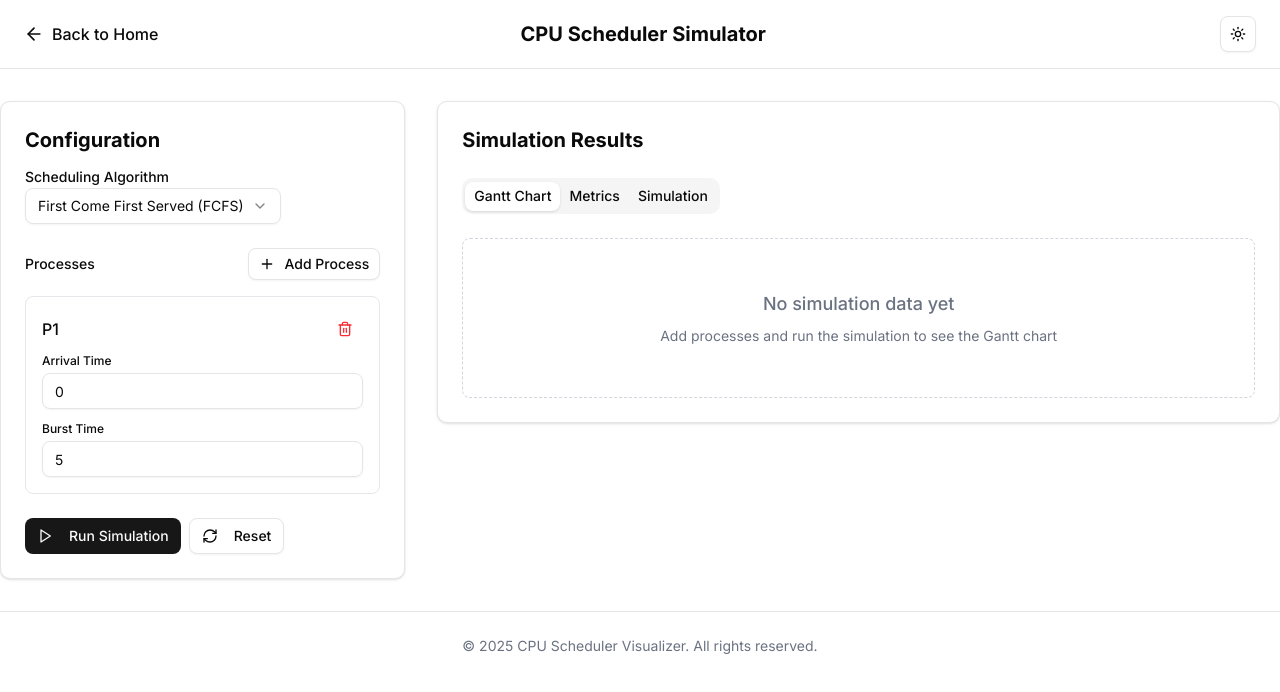
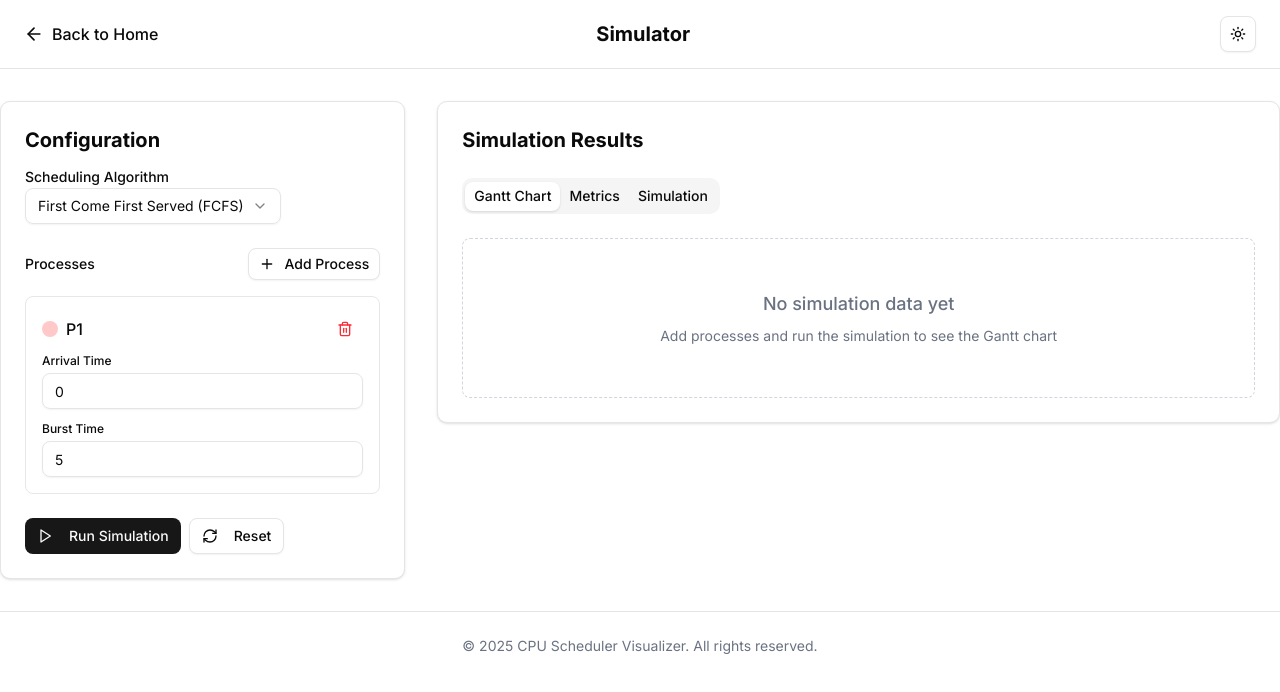
Before and after one commit to rakaiskandar/scheduling-simulation, a Next.js app: page /simulate in a window 1280 px wide. Both pictures are taken after a click on the button "Add Process". Shown: the top 692 px of the page. Built offline with nearby package versions, Linux system fonts and the light colour scheme.

Commit message:
fix: randomized color process

```diff
--- a/src/components/process-manager.tsx
+++ b/src/components/process-manager.tsx
@@ -6,6 +6,7 @@ import { Button } from "@/components/ui/button"
 import { Input } from "@/components/ui/input"
 import { Label } from "@/components/ui/label"
 import type { Process } from "@/types/simulation"
+import { getProcessColor } from "@/lib/process-colors"
 
 interface ProcessManagerProps {
   processes: Process[]
@@ -15,21 +16,6 @@ interface ProcessManagerProps {
 export function ProcessManager({ processes, setProcesses }: ProcessManagerProps) {
   const [nextId, setNextId] = useState(1)
 
-  // Random color generator
-  const getRandomColor = () => {
-    const colors = [
-      "bg-red-200 border-red-400 dark:bg-red-900/30 dark:border-red-700",
-      "bg-blue-200 border-blue-400 dark:bg-blue-900/30 dark:border-blue-700",
-      "bg-green-200 border-green-400 dark:bg-green-900/30 dark:border-green-700",
-      "bg-yellow-200 border-yellow-400 dark:bg-yellow-900/30 dark:border-yellow-700",
-      "bg-purple-200 border-purple-400 dark:bg-purple-900/30 dark:border-purple-700",
-      "bg-pink-200 border-pink-400 dark:bg-pink-900/30 dark:border-pink-700",
-      "bg-indigo-200 border-indigo-400 dark:bg-indigo-900/30 dark:border-indigo-700",
-      "bg-teal-200 border-teal-400 dark:bg-teal-900/30 dark:border-teal-700",
-    ]
-    return colors[Math.floor(Math.random() * colors.length)]
-  }
-
   // Add a new process
   const addProcess = () => {
     const newProcess: Process = {
@@ -38,7 +24,7 @@ export function ProcessManager({ processes, setProcesses }: ProcessManagerProps)
       arrivalTime: 0,
       burstTime: 5,
       remainingTime: 5,
-      color: getRandomColor(),
+      color: getProcessColor(nextId),
     }
     setProcesses([...processes, newProcess])
     setNextId(nextId + 1)
@@ -84,7 +70,10 @@ export function ProcessManager({ processes, setProcesses }: ProcessManagerProps)
           processes.map((process) => (
             <div key={process.id} className="rounded-md border border-gray-200 dark:border-gray-800 p-4">
               <div className="mb-2 flex items-center justify-between">
-                <span className="font-medium">{process.name}</span>
+                <div className="flex items-center gap-2">
+                  <div className={`h-4 w-4 rounded-full ${process.color.replace("border-", "bg-")}`}></div>
+                  <span className="font-medium">{process.name}</span>
+                </div>
                 <Button size="sm" variant="ghost" onClick={() => removeProcess(process.id)}>
                   <Trash2 className="h-4 w-4 text-red-500" />
                 </Button>
--- a/src/components/simulation-animated.tsx
+++ b/src/components/simulation-animated.tsx
@@ -4,6 +4,7 @@ import { useState, useEffect, useRef } from "react"
 import { Play, Pause, SkipForward, RotateCcw } from "lucide-react"
 import { Button } from "@/components/ui/button"
 import { Slider } from "@/components/ui/slider"
+import { getProcessTextColor, getProcessCharacter } from "@/lib/process-colors"
 import type { Process, GanttEntry } from "@/types/simulation"
 
 interface SimulationAnimatedProps {
@@ -19,22 +20,11 @@ export function SimulationAnimated({ processes, ganttChart }: SimulationAnimated
   const animationRef = useRef<number>(0)
   const lastTimeRef = useRef<number>(0)
 
-  // Characters for processes and CPU
-  const characters = [
-    { name: "robot", color: "text-blue-500" },
-    { name: "ghost", color: "text-purple-500" },
-    { name: "alien", color: "text-green-500" },
-    { name: "ninja", color: "text-red-500" },
-    { name: "zombie", color: "text-yellow-500" },
-    { name: "pirate", color: "text-pink-500" },
-    { name: "knight", color: "text-indigo-500" },
-    { name: "wizard", color: "text-teal-500" },
-  ]
-
   // Assign characters to processes
-  const processCharacters = processes.map((process, index) => ({
+  const processCharacters = processes.map((process) => ({
     ...process,
-    character: characters[index % characters.length],
+    character: getProcessCharacter(process.id),
+    textColor: getProcessTextColor(process.id),
   }))
 
   // Calculate max time from gantt chart
@@ -56,9 +46,9 @@ export function SimulationAnimated({ processes, ganttChart }: SimulationAnimated
 
       const deltaTime = timestamp - lastTimeRef.current
 
-      if (deltaTime > 1000 / (speed * 2)) {
+      if (deltaTime > 1000 / speed) {
         setCurrentTime((prevTime) => {
-          const newTime = prevTime + 0.5
+          const newTime = prevTime + 1 // Changed from 0.5 to 1
           if (newTime >= maxTime) {
             setIsPlaying(false)
             return maxTime
@@ -97,7 +87,7 @@ export function SimulationAnimated({ processes, ganttChart }: SimulationAnimated
   // Step forward
   const stepForward = () => {
     setCurrentTime((prevTime) => {
-      const newTime = prevTime + 0.5
+      const newTime = prevTime + 1 // Changed from 0.5 to 1
       return newTime > maxTime ? maxTime : newTime
     })
     setIsPlaying(false)
@@ -112,10 +102,9 @@ export function SimulationAnimated({ processes, ganttChart }: SimulationAnimated
   const getReadyQueueProcesses = () => {
     return processCharacters.filter(
       (process) =>
-        (process.arrivalTime <= currentTime &&
-          (process.startTime === undefined || process.startTime > currentTime) &&
-          !getCurrentProcess()) ||
-        (getCurrentProcess() && process.id !== getCurrentProcess()?.processId),
+        process.arrivalTime <= currentTime &&
+        (process.finishTime === undefined || process.finishTime > currentTime) &&
+        (!getCurrentProcess() || (getCurrentProcess() && process.id !== getCurrentProcess()?.processId)),
     )
   }
 
@@ -137,7 +126,7 @@ export function SimulationAnimated({ processes, ganttChart }: SimulationAnimated
 
   // Find the character for the current process
   const currentProcessCharacter = currentRunningProcess
-    ? processCharacters.find((p) => p.id === currentRunningProcess.processId)?.character
+    ? processCharacters.find((p) => p.id === currentRunningProcess.processId)
     : null
 
   return (
@@ -151,9 +140,7 @@ export function SimulationAnimated({ processes, ganttChart }: SimulationAnimated
               <div className="flex flex-wrap gap-2 justify-center">
                 {waitingProcesses.map((process) => (
                   <div key={`waiting-${process.id}`} className="flex flex-col items-center">
-                    <div className={`text-2xl ${process.character.color}`}>
-                      {renderCharacter(process.character.name)}
-                    </div>
+                    <div className={`text-2xl ${process.textColor}`}>{process.character.emoji}</div>
                     <span className="text-xs font-medium">{process.name}</span>
                     <span className="text-xs">Arrives: {process.arrivalTime}</span>
                   </div>
@@ -170,8 +157,8 @@ export function SimulationAnimated({ processes, ganttChart }: SimulationAnimated
               <div className="flex flex-col items-center justify-center h-24 bg-gray-100 dark:bg-gray-800 rounded-md">
                 {currentRunningProcess ? (
                   <div className="flex flex-col items-center">
-                    <div className={`text-4xl animate-pulse ${currentProcessCharacter?.color}`}>
-                      {renderCharacter(currentProcessCharacter?.name || "")}
+                    <div className={`text-4xl animate-pulse ${currentProcessCharacter?.textColor}`}>
+                      {currentProcessCharacter?.character.emoji}
                     </div>
                     <div className="mt-1 text-sm font-medium">
                       {processCharacters.find((p) => p.id === currentRunningProcess.processId)?.name}
@@ -189,9 +176,7 @@ export function SimulationAnimated({ processes, ganttChart }: SimulationAnimated
               <div className="flex flex-wrap gap-2 justify-center">
                 {readyQueueProcesses.map((process) => (
                   <div key={`ready-${process.id}`} className="flex flex-col items-center">
-                    <div className={`text-2xl ${process.character.color}`}>
-                      {renderCharacter(process.character.name)}
-                    </div>
+                    <div className={`text-2xl ${process.textColor}`}>{process.character.emoji}</div>
                     <span className="text-xs font-medium">{process.name}</span>
                   </div>
                 ))}
@@ -208,7 +193,7 @@ export function SimulationAnimated({ processes, ganttChart }: SimulationAnimated
             <div className="flex flex-wrap gap-3 justify-center">
               {completedProcesses.map((process) => (
                 <div key={`completed-${process.id}`} className="flex flex-col items-center">
-                  <div className={`text-2xl ${process.character.color}`}>{renderCharacter(process.character.name)}</div>
+                  <div className={`text-2xl ${process.textColor}`}>{process.character.emoji}</div>
                   <span className="text-xs font-medium">{process.name}</span>
                   <span className="text-xs">Finished: {process.finishTime}</span>
                 </div>
@@ -223,7 +208,7 @@ export function SimulationAnimated({ processes, ganttChart }: SimulationAnimated
         {/* Timeline */}
         <div className="w-full max-w-3xl">
           <div className="flex items-center justify-between mb-2">
-            <span className="text-sm">Time: {currentTime.toFixed(1)}</span>
+            <span className="text-sm">Time: {currentTime} seconds</span>
             <span className="text-sm">Speed: {speed}x</span>
           </div>
           <div className="mb-4">
@@ -231,7 +216,7 @@ export function SimulationAnimated({ processes, ganttChart }: SimulationAnimated
               value={[currentTime]}
               min={0}
               max={maxTime}
-              step={0.5}
+              step={1} // Changed from 0.5 to 1
               onValueChange={(value) => {
                 setCurrentTime(value[0])
                 setIsPlaying(false)
@@ -279,10 +264,12 @@ export function SimulationAnimated({ processes, ganttChart }: SimulationAnimated
         <h3 className="mb-3 font-semibold">Gantt Chart Progress</h3>
         <div className="relative">
           <div className="flex">
-            {ganttChart.map((entry, index) => (
+            {ganttChart.map((entry, index) => {
+              const process = processCharacters.find((p) => p.id === entry.processId)
+              return (
                 <div
                   key={index}
-                className={`flex flex-col border ${processCharacters.find((p) => p.id === entry.processId)?.color} p-2 text-center relative`}
+                  className={`flex flex-col border ${process?.color} p-2 text-center relative`}
                   style={{
                     width: `${Math.max((entry.endTime - entry.startTime) * 30, 50)}px`,
                     backgroundColor:
@@ -298,7 +285,8 @@ export function SimulationAnimated({ processes, ganttChart }: SimulationAnimated
                     {entry.startTime} - {entry.endTime}
                   </span>
                 </div>
-            ))}
+              )
+            })}
           </div>
           {/* Current time indicator */}
           <div
@@ -313,27 +301,3 @@ export function SimulationAnimated({ processes, ganttChart }: SimulationAnimated
     </div>
   )
 }
-
-// Helper function to render pixel art characters
-function renderCharacter(characterName: string) {
-  switch (characterName) {
-    case "robot":
-      return "🤖"
-    case "ghost":
-      return "👻"
-    case "alien":
-      return "👽"
-    case "ninja":
-      return "🥷"
-    case "zombie":
-      return "🧟"
-    case "pirate":
-      return "🏴‍☠️"
-    case "knight":
-      return "🛡️"
-    case "wizard":
-      return "🧙"
-    default:
-      return "👤"
-  }
-}
--- a/src/components/simulation-header.tsx
+++ b/src/components/simulation-header.tsx
@@ -12,7 +12,7 @@ export function SimulationHeader() {
             <span className="font-medium">Back to Home</span>
           </Link>
         </div>
-        <h1 className="text-xl font-bold">CPU Scheduler Simulator</h1>
+        <h1 className="text-xl font-bold">Simulator</h1>
         <div className="w-32 flex justify-end">
           <ThemeToggle />
         </div>
--- a/src/components/site-header.tsx
+++ b/src/components/site-header.tsx
@@ -8,7 +8,7 @@ export function SiteHeader() {
       <div className="container flex items-center justify-between">
         <div className="flex items-center justify-center gap-2">
           <Cpu className="h-6 w-6 text-purple-600" />
-          <span className="text-xl font-bold">CPU Scheduler</span>
+          <span className="text-xl font-bold">CPUSch</span>
         </div>
         <nav className="flex items-center gap-6">
           <Link href="/" className="font-medium hover:text-purple-600 transition-all">
--- /dev/null
+++ b/src/lib/process-colors.ts
@@ -0,0 +1,55 @@
+// Define a set of distinct colors for processes
+const processColors = [
+    "bg-red-200 border-red-400 dark:bg-red-900/30 dark:border-red-700",
+    "bg-blue-200 border-blue-400 dark:bg-blue-900/30 dark:border-blue-700",
+    "bg-green-200 border-green-400 dark:bg-green-900/30 dark:border-green-700",
+    "bg-yellow-200 border-yellow-400 dark:bg-yellow-900/30 dark:border-yellow-700",
+    "bg-purple-200 border-purple-400 dark:bg-purple-900/30 dark:border-purple-700",
+    "bg-pink-200 border-pink-400 dark:bg-pink-900/30 dark:border-pink-700",
+    "bg-indigo-200 border-indigo-400 dark:bg-indigo-900/30 dark:border-indigo-700",
+    "bg-teal-200 border-teal-400 dark:bg-teal-900/30 dark:border-teal-700",
+    "bg-orange-200 border-orange-400 dark:bg-orange-900/30 dark:border-orange-700",
+    "bg-cyan-200 border-cyan-400 dark:bg-cyan-900/30 dark:border-cyan-700",
+  ]
+
+  // Define matching text colors for each process color
+  export const processTextColors = [
+    "text-red-500 dark:text-red-400",
+    "text-blue-500 dark:text-blue-400",
+    "text-green-500 dark:text-green-400",
+    "text-yellow-500 dark:text-yellow-400",
+    "text-purple-500 dark:text-purple-400",
+    "text-pink-500 dark:text-pink-400",
+    "text-indigo-500 dark:text-indigo-400",
+    "text-teal-500 dark:text-teal-400",
+    "text-orange-500 dark:text-orange-400",
+    "text-cyan-500 dark:text-cyan-400",
+  ]
+
+  // Get a consistent color based on process ID
+  export function getProcessColor(id: number): string {
+    return processColors[(id - 1) % processColors.length]
+  }
+
+  // Get a consistent text color based on process ID
+  export function getProcessTextColor(id: number): string {
+    return processTextColors[(id - 1) % processTextColors.length]
+  }
+
+  // Get a character based on process ID
+  export function getProcessCharacter(id: number): { name: string; emoji: string } {
+    const characters = [
+      { name: "robot", emoji: "🤖" },
+      { name: "ghost", emoji: "👻" },
+      { name: "alien", emoji: "👽" },
+      { name: "ninja", emoji: "🥷" },
+      { name: "zombie", emoji: "🧟" },
+      { name: "pirate", emoji: "🏴‍☠️" },
+      { name: "knight", emoji: "🛡️" },
+      { name: "wizard", emoji: "🧙" },
+      { name: "robot2", emoji: "🦾" },
+      { name: "alien2", emoji: "👾" },
+    ]
+
+    return characters[(id - 1) % characters.length]
+  }
```
Lines whose indentation alone changed are shown as unchanged.
